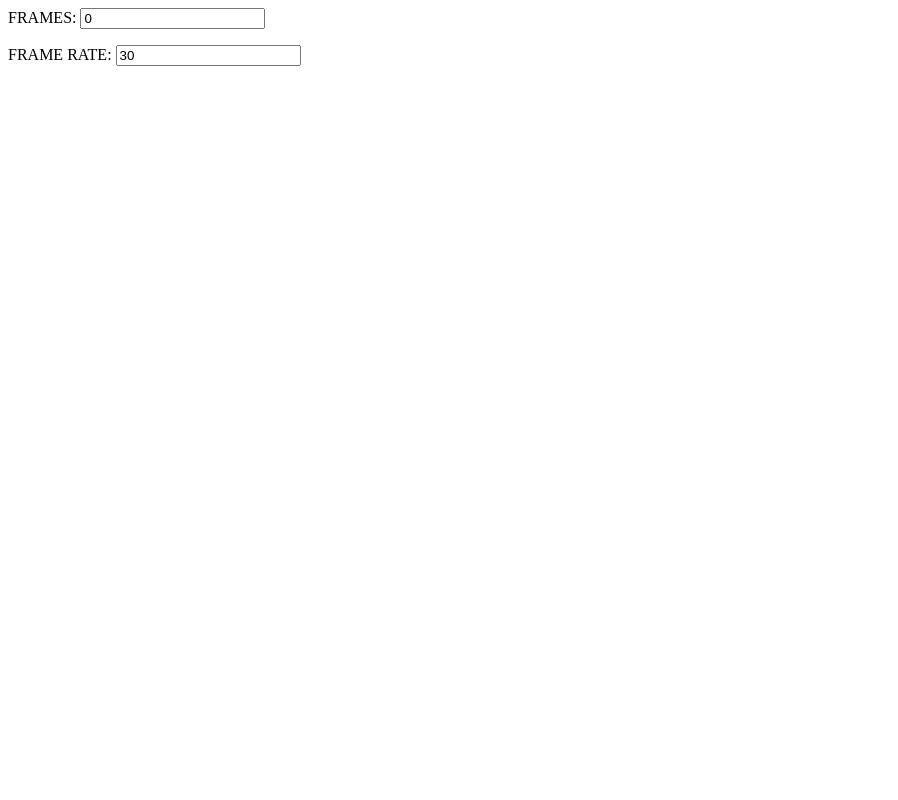
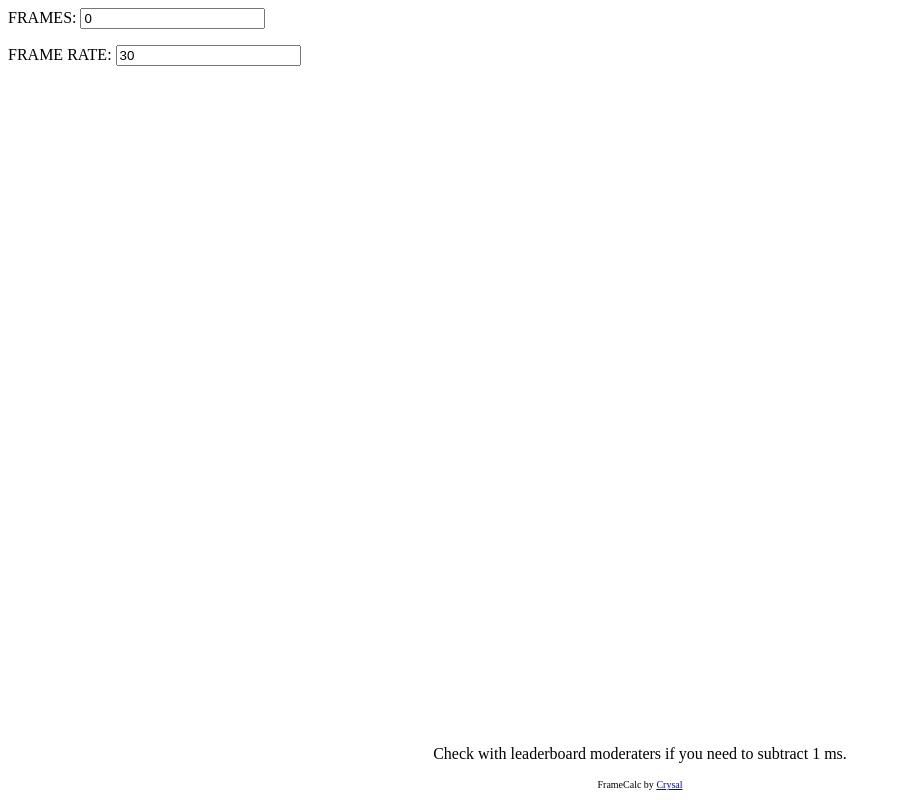
Before and after one commit to crysal/FrameCalc, a plain HTML site: page index.html in a window 1280 px wide. Shown: the whole page, without its empty margins (0-898 px from the left). Drawn offline with Linux system fonts and the light colour scheme.

Commit message:
Update index.html

```diff
--- a/index.html
+++ b/index.html
@@ -4,7 +4,6 @@
 <input name="fps" type="text" id="fps" value="30" onkeyup="framesToTime();">
 </p>
 <div name="timeresult"></div>
-<div name="credits" value="https://crysal.github.io/FrameCalc/"></div>
 
 <script>
 let frames
@@ -40,3 +39,8 @@ sendback = document.getElementsByName("frames")[0].value + ' Frames at ' + docum
 document.getElementsByName("timeresult")[0].innerHTML = sendback
 }
 </script>
+
+<div style="position: fixed;left: 0;bottom: 0;width: 100%;text-align: center">
+  <p>Check with leaderboard moderaters if you need to subtract 1 ms.</p>
+<p style="font-size: 10px">FrameCalc by <a href="https://www.speedrun.com/user/crysal">Crysal</a></p>
+</div>
```
